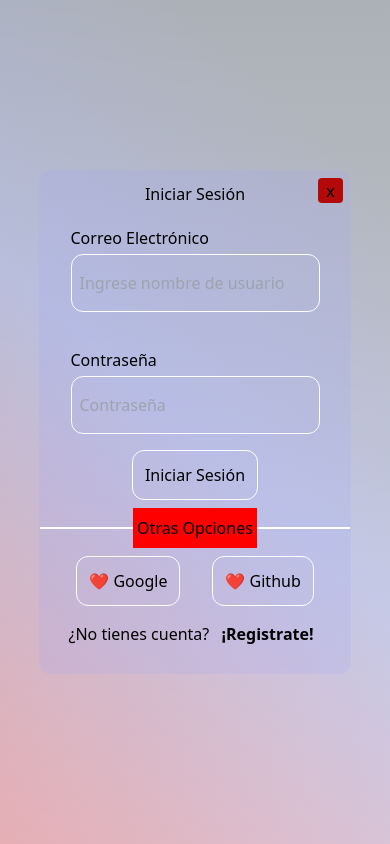
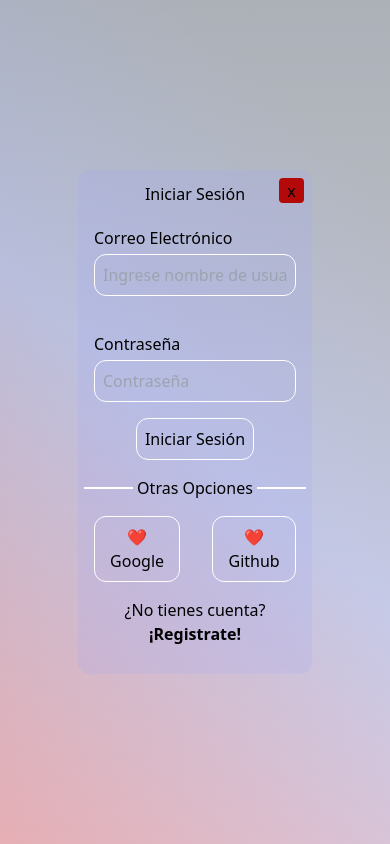
Before and after one commit to No-Country/S7-13-T-JAVAREACT, a Next.js app in the folder client/: page /login in a window 390 px wide. Built offline with nearby package versions, Linux system fonts and the light colour scheme.

Commit message:
style: :art: responsive login, register, comencemos

```diff
--- a/client/src/app/comencemos/Comencemos.module.css
+++ b/client/src/app/comencemos/Comencemos.module.css
@@ -150,7 +150,7 @@
   }
 }
 
-@media (max-width: 476px) {
+@media (max-width: 550px) {
   .containerStart {
     width: 75%;
     height: 50%;
@@ -183,14 +183,14 @@
 
   .button {
     width: 80%;
-    padding: 0.75rem;
+    padding: 0.5rem;
     margin: 0.25rem;
     font-size: 1rem;
   }
 
   .buttonYellow {
     width: 80%;
-    padding: 0.75rem;
+    padding: 0.5rem;
     margin: 0.25rem;
     font-size: 1rem;
   }
--- a/client/src/app/login/Login.module.css
+++ b/client/src/app/login/Login.module.css
@@ -119,6 +119,7 @@
   margin: 0.5rem;
   padding: 0.5rem;
   font-weight: 100;
+  text-align: center;
 }
 
 .linkRegister {
@@ -130,27 +131,6 @@
 }
 
 @media (max-width: 476px) {
-  .containerLogin {
-    width: 80%;
-    min-height: 80%;
-    padding: 0.75rem 0;
-    display: flex;
-    flex-direction: column;
-    align-items: center;
-    justify-content: space-evenly;
-    background: rgba(159, 167, 244, 0.2);
-    border-radius: 12px;
-    position: relative;
-  }
-  .otherOptions {
-    padding: 0.5rem 0.25rem;
-    margin: 0.5rem 0.25rem;
-    position: relative;
-    display: flex;
-    align-items: center;
-    background-color: red;
-  }
-
   .otherOptions::after {
     content: "";
     position: absolute;
@@ -168,4 +148,17 @@
     height: 2px;
     background-color: #ffffff;
   }
+  .input {
+    padding: 0.5rem 0.5rem;
+  }
+  .otherOptions::after {
+    width: 40%;
+  }
+
+  .otherOptions::before {
+    width: 40%;
+  }
+  .button {
+    padding: 0.5rem;
+  }
 }
--- a/client/src/app/register/Register.module.css
+++ b/client/src/app/register/Register.module.css
@@ -119,6 +119,7 @@
   margin: 0.5rem;
   padding: 0.5rem;
   font-weight: 100;
+  text-align: center;
 }
 
 .linkRegister {
@@ -128,3 +129,31 @@
 .linkRegister:hover {
   color: #cccccc;
 }
+
+@media (max-width: 1400px) {
+  .input {
+    padding: 0.5rem 0.5rem;
+  }
+}
+
+@media (max-width: 976px) {
+  .input {
+    padding: 0.5rem 0.5rem;
+  }
+}
+
+@media (max-width: 476px) {
+  .input {
+    padding: 0.5rem 0.5rem;
+  }
+  .otherOptions::after {
+    width: 40%;
+  }
+
+  .otherOptions::before {
+    width: 40%;
+  }
+  .button {
+    padding: 0.5rem;
+  }
+}
--- a/client/src/app/register/page.js
+++ b/client/src/app/register/page.js
@@ -115,7 +115,7 @@ const RegisterForm = () => {
           <button className={styles.button}>❤ Github</button>
         </div>
         <p className={styles.p}>
-          ¿Tienes cuenta?{" "}
+          ¿Ya tienes una cuenta?{" "}
           <Link className={styles.linkRegister} href={"/login"}>
             ¡Inicia Sesión!
           </Link>
```
